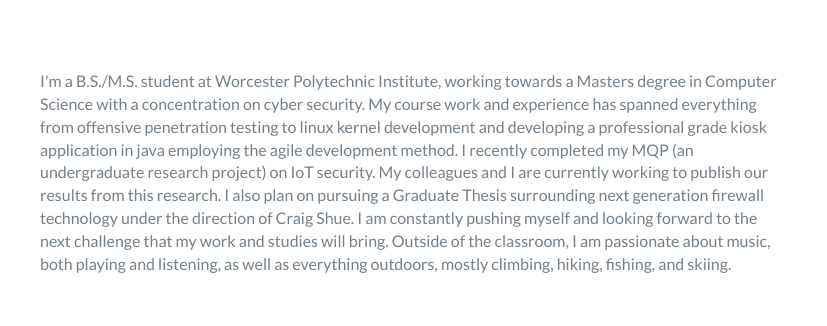
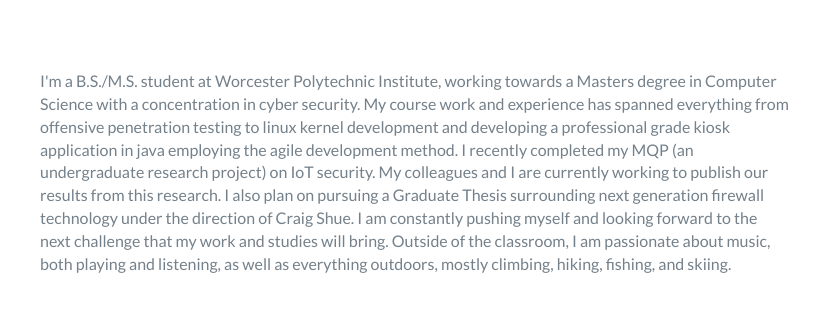
Before and after one commit to RogerWirkala/RogerWirkala.github.io, a website: page index.html in a window 1280 px wide. Shown: the part 805-1131 px from the top of the page, 420-1247 px from the left. Drawn offline with nearby package versions, Linux system fonts and the light colour scheme.

```diff
--- a/index.html
+++ b/index.html
@@ -70,7 +70,7 @@
                 </div>
                 <div class="col-md-8">
                     <p>
-                        I'm a B.S./M.S. student at Worcester Polytechnic Institute, working towards a Masters degree in Computer Science with a concentration on cyber security. My course work and experience has spanned everything from offensive penetration testing to linux kernel development
+                        I'm a B.S./M.S. student at Worcester Polytechnic Institute, working towards a Masters degree in Computer Science with a concentration in cyber security. My course work and experience has spanned everything from offensive penetration testing to linux kernel development
                         and developing a professional grade kiosk application in java employing the agile development method. I recently completed my MQP (an undergraduate research project) on IoT security. My colleagues and I are currently working to publish our results from this research.
                         I also plan on pursuing a Graduate Thesis surrounding next generation firewall technology under the direction of Craig Shue. I am constantly pushing myself and looking forward to the next challenge that my work and
                         studies will bring. Outside of the classroom, I am passionate about music, both playing and listening, as well as everything outdoors, mostly climbing, hiking, fishing, and skiing.
```
